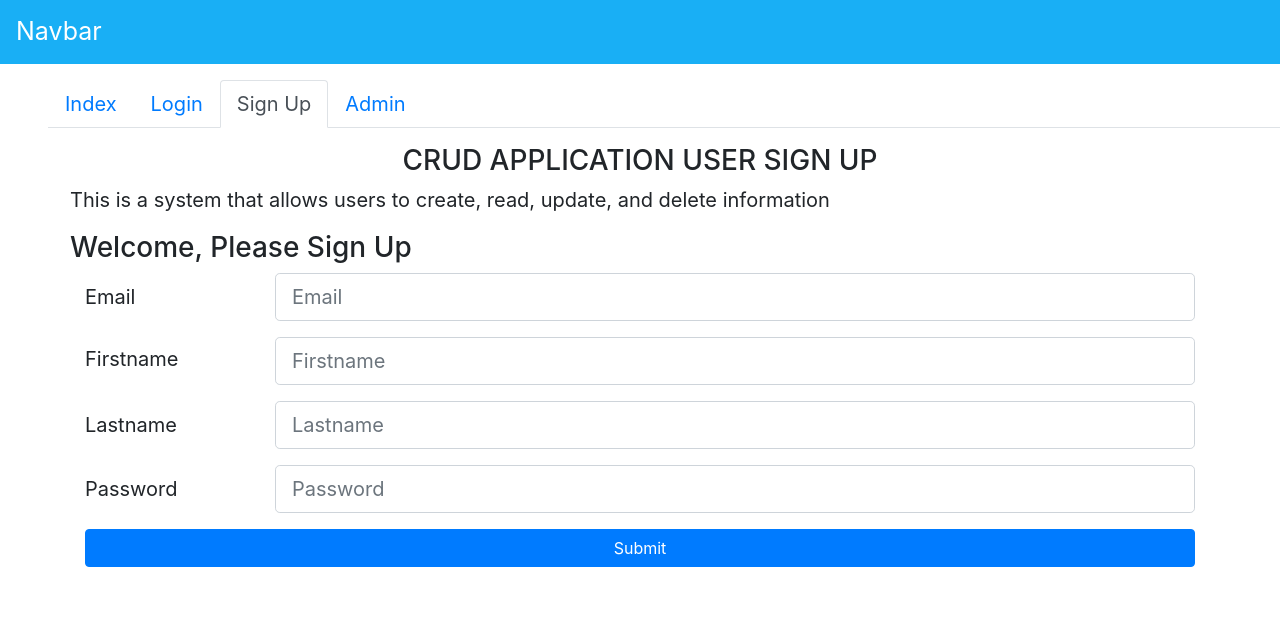
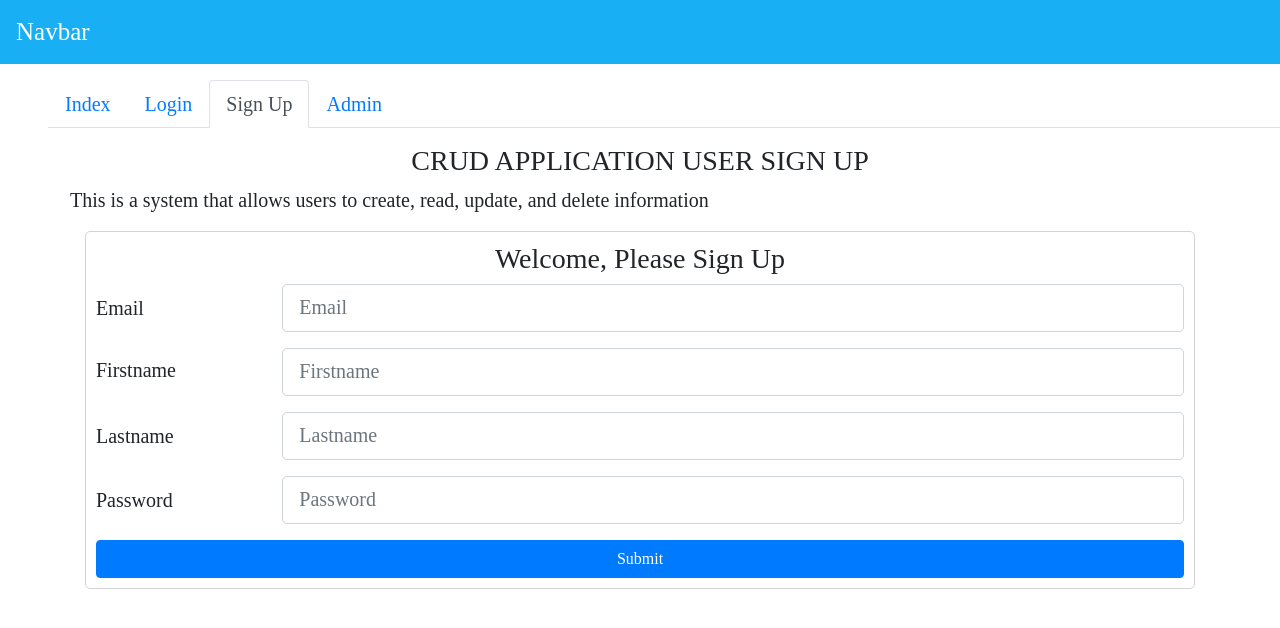
Before and after one commit to jwolfe890/phpCrud, a PHP site: page / in a window 1280 px wide, after a click on "Sign Up". Shown: the top 628 px of the page. Run offline with PHP 8.4, Linux system fonts and the light colour scheme.

Commit message:
styled form

```diff
--- a/css/custom.css
+++ b/css/custom.css
@@ -3,10 +3,12 @@ body {
     font-size: 20px;
     margin: 0;
     padding: 0;
+    font-family: 'Tangerine', serif
 }
 
+
 .navbar {
-    background-color: #19aff5;
+    background-color:#19aff5;
 }
 
 .crud {
@@ -14,3 +16,9 @@ body {
     color: white !important;
     font-size: 25px;
 }
+
+.form-border {
+    border: 1px solid lightgrey;
+    border-radius: 5px;
+    padding: 10px 10px 10px 10px;
+}
--- a/user/signup.php
+++ b/user/signup.php
@@ -8,11 +8,9 @@
             <p>This is a system that allows users to create, read, update, and delete information</p>
         </div>
 
-        <div class="row">
-            <h3 mr-5>Welcome, Please Sign Up</h3>
-        </div>
+        <div class="form-border">
 
-
+            <h3 ml-5 class="text-center">Welcome, Please Sign Up</h3>
             <form>
                 <div class="form-group row">
                     <label for="colFormLabelLg" class="col-sm-2 col-form-label col-form-label-lg">Email</label>
@@ -39,7 +37,7 @@
                     </div>
                 </div>
             </form>
-
             <button class="btn btn-primary btn-block" type="submit">Submit</button>
+</div>
 
     </div>
```
Also changed, not shown: index.php (+0 -14 lines). Lines whose indentation alone changed are shown as unchanged.
